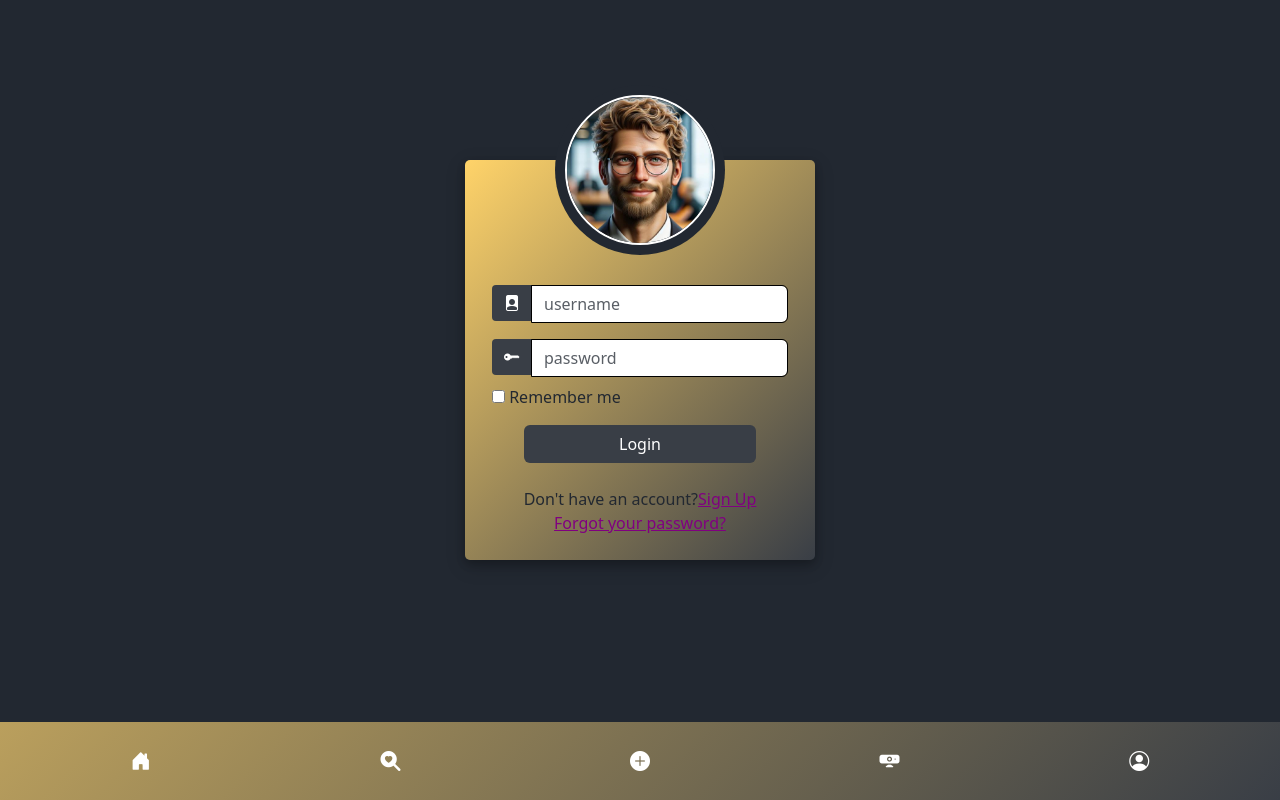
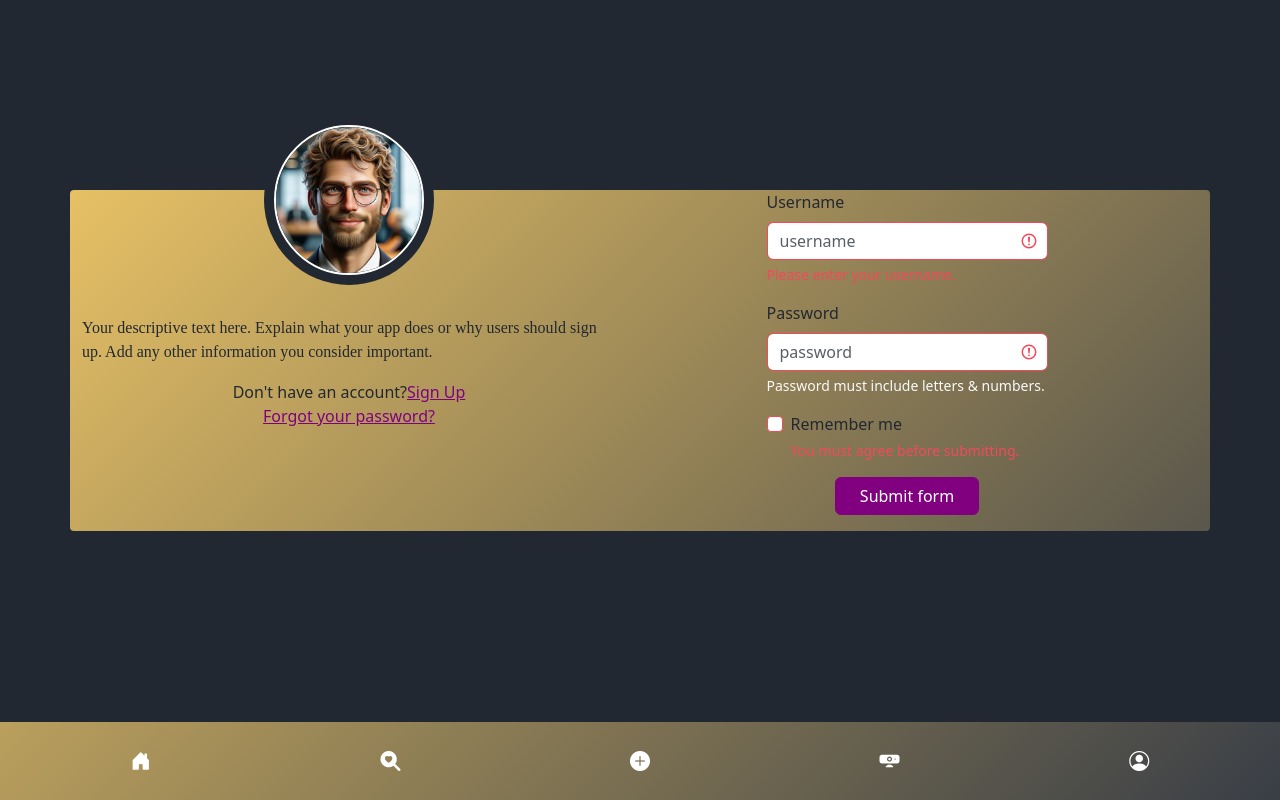
Before and after one commit to jonhavbra87/css-frameworks, a website: page index.html in a window 1280 px wide. Drawn offline with nearby package versions, Linux system fonts and the light colour scheme; a web font is replaced by a local one.

Commit message:
log in page plus icons

```diff
--- a/index.html
+++ b/index.html
@@ -9,7 +9,7 @@
   <script defer src="../node_modules/bootstrap/dist/js/bootstrap.bundle.min.js"></script>
 </head>
 
-<body class="bg-dark vh-100">
+<body class="bg-dark d-flex justify-content-center align-items-center vh-100">
   <header>
     <nav class="bg-primary container-fluid fixed-bottom py-3 px-3">
       <ul class="nav justify-content-around align-items-center">
@@ -34,40 +34,91 @@
       </ul>
     </nav>
   </header>
-  <main class="container h-100">
-		<div class="d-flex justify-content-center h-100">
-			<div class="user_card">
-				<div class="d-flex justify-content-center">
+  <main>
+    <section class="container bg-primary rounded-1">
+        <div class="row w-100 position-relative">
+          <!-- Bildet og informasjonen -->
+          <div class="col-12 col-md-6 d-flex align-items-center justify-content-center flex-column">
+            <div class="brand_logo_container mb-3">
+              <img src="content/AI-profile.jpg" class="brand_logo" alt="Logo">
+            </div>
+            <div class="mt-4">
+              <p>Your descriptive text here. Explain what your app does or why users should sign up. Add any other information you consider important.</p>
+              <div class="d-flex justify-content-center links">
+                Don't have an account? <a href="#" class="ml-2">Sign Up</a>
+              </div>
+              <div class="d-flex justify-content-center links">
+                <a href="#">Forgot your password?</a>
+              </div>
+            </div>
+          </div>
+
+          <!-- Skjemaet -->
+          <div class="col-12 col-md-6 d-flex align-items-center justify-content-center">
+            <form class="was-validated">
+              <div class="mb-3">
+                <label for="username" class="form-label">Username</label>
+                <input type="text" class="form-control" id="username" placeholder="username" minlength="2" required>
+                <div class="invalid-feedback">
+                  Please enter your username.
+                </div>
+              </div>
+              <div class="mb-3">
+                <label for="password" class="form-label">Password</label>
+                <input type="password" class="form-control" id="password" placeholder="password" minlength="12" pattern="^(?=.*[A-Za-z])(?=.*\d)[A-Za-z\d]{12,}$" required>
+                <div class="invalid-feedback text-light">
+                  Password must include letters & numbers.
+                </div>
+              </div>
+
+              <div class="form-check mb-3">
+                <input type="checkbox" class="form-check-input" id="validationFormCheck1" required>
+                <label class="form-check-label text-dark" for="validationFormCheck1">Remember me</label>
+                <div class="invalid-feedback">You must agree before submitting.</div>
+              </div>
+
+              <div class="mb-3 d-flex justify-content-center">
+                <button class="btn btn-primary px-4" type="submit">Submit form</button>
+              </div>
+            </form>
+          </div>
+        </div>
+      </section>
+
+    <!-- <section class="container h-100">
+        <div class="user_card container position-relative">
+            <div class="d-flex justify-content-center mb-5 position-absolute top-0 start-50 translate-middle-x">
                 <div class="brand_logo_container">
                     <img src="content/AI-profile.jpg" class="brand_logo" alt="Logo">
                 </div>
             </div>
-				<div class="d-flex justify-content-center form_container">
-					<form>
-						<div class="input-group mb-3">
-							<div class="input-group-append">
-								<span class="input-group-text"><i class="bi bi-file-person-fill"></i></span>
-							</div>
-							<input type="text" name="" class="form-control input_user" value="" placeholder="username">
-						</div>
-						<div class="input-group mb-2">
-							<div class="input-group-append">
-								<span class="input-group-text"><i class="bi bi-key-fill"></i></span>
-							</div>
-							<input type="password" name="" class="form-control input_pass" value="" placeholder="password">
-						</div>
-						<div class="form-group">
-							<div class="custom-control custom-checkbox">
-								<input type="checkbox" class="custom-control-input" id="customControlInline">
-								<label class="custom-control-label" for="customControlInline">Remember me</label>
+            <form class="was-validated mt-5 col-md-6">
+                <div class="mb-3">
+                    <label for="username" class="form-label">Username</label>
+                    <input type="text" class="form-control" id="username" placeholder="username" minlength="2" required>
+                    <div class="invalid-feedback">
+                        Please enter your username.
                     </div>
                 </div>
-							<div class="d-flex justify-content-center mt-3 login_container">
-				 	<button type="button" name="button" class="btn login_btn">Login</button>
+                <div class="mb-3">
+                    <label for="password" class="form-label">Password</label>
+                    <input type="password" class="form-control" id="password" placeholder="password" minlength="12" pattern="^(?=.*[A-Za-z])(?=.*\d)[A-Za-z\d]{12,}$" required>
+                    <div class="invalid-feedback text-light">
+                        Password must include letters & numbers.
                     </div>
-					</form>
                 </div>
 
+                <div class="form-check mb-3">
+                    <input type="checkbox" class="form-check-input" id="validationFormCheck1" required>
+                    <label class="form-check-label text-dark" for="validationFormCheck1">Remember me</label>
+                    <div class="invalid-feedback">You must agree before submitting.</div>
+                </div>
+
+                <div class="mb-3 d-flex justify-content-center">
+                    <button class="btn btn-primary px-4"  type="submit">Submit form</button>
+                </div>
+
+            </form>
             <div class="mt-4">
                 <div class="d-flex justify-content-center links">
                     Don't have an account? <a href="#" class="ml-2">Sign Up</a>
@@ -77,7 +128,7 @@
                 </div>
             </div>
         </div>
-		</div>
+    </section> -->
 
   </main>
   <footer></footer>
--- a/package.json
+++ b/package.json
@@ -4,10 +4,11 @@
   "description": "An social media app for css-frameworks-ca",
   "scripts": {
     "test": "echo \"This is my CA delivery in css-frameworks\" && exit 1",
-    "build": "sass src/scss:dist/css",
+    "build": "sass src/scss:dist/css && npm run copy-icons",
     "dev": "npm-run-all --parallel watch start-server",
     "watch": "sass --watch src/scss:dist/css",
-    "start-server": "live-server"
+    "start-server": "live-server",
+    "copy-icons": "cp node_modules/bootstrap-icons/font/fonts/* dist/fonts/"
   },
   "repository": {
     "type": "git",
```
Lines whose indentation alone changed are shown as unchanged.
